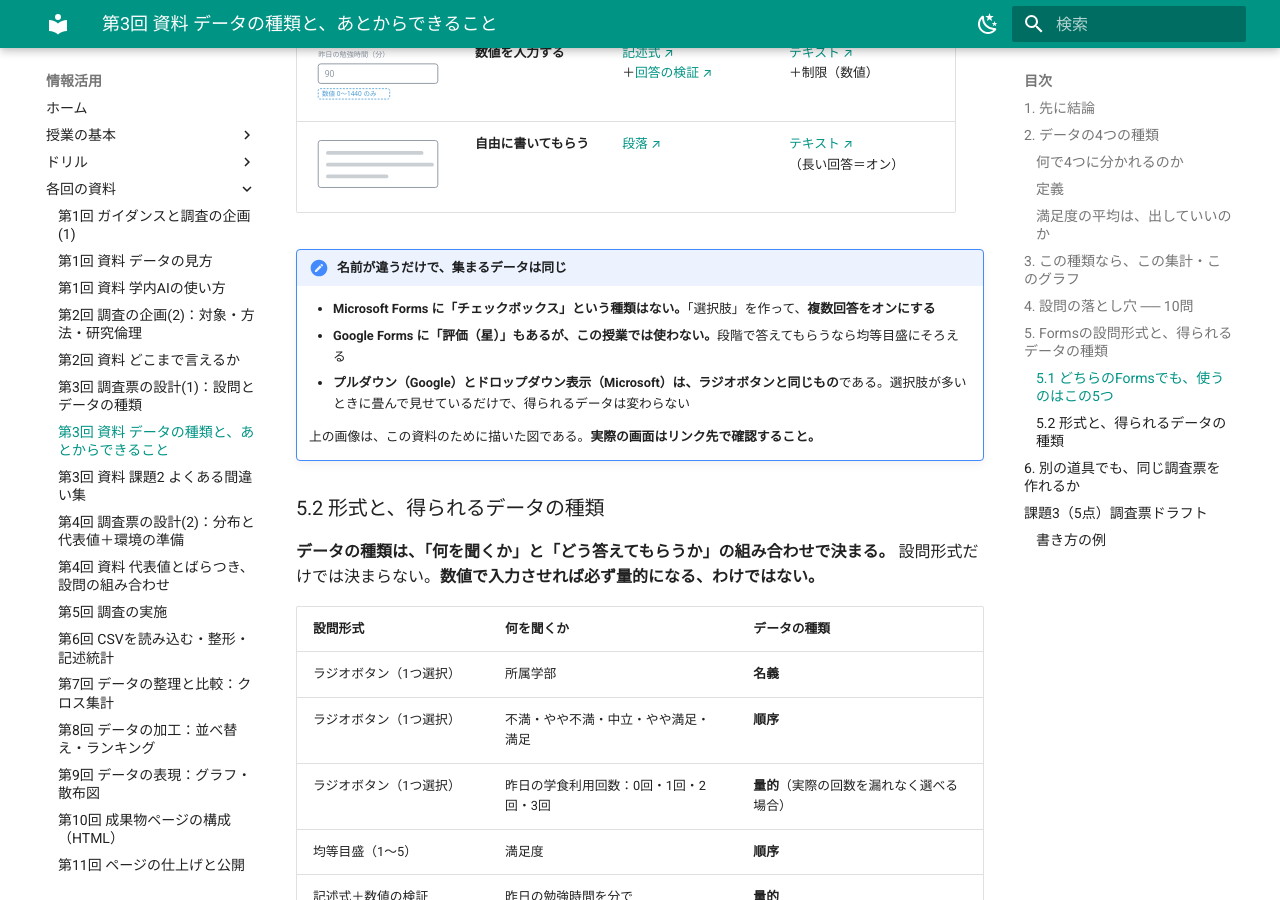
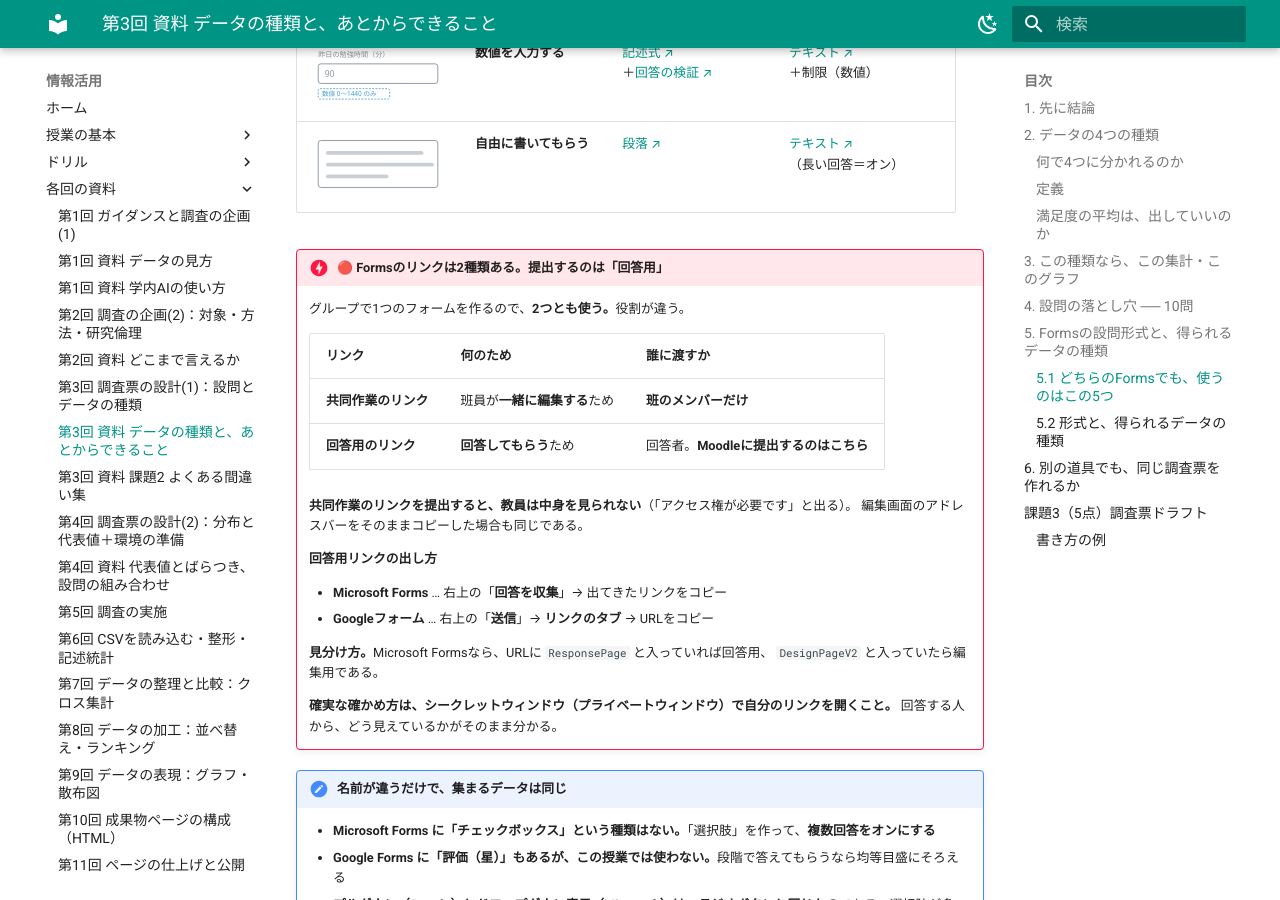
Before and after one commit to aonoa68/joho-katsuyo, an MkDocs documentation site: the page built from docs/week03-datatypes.md, in a window 1280 px wide and 900 px high, scrolled down 5110 px. Built offline with MkDocs 1.6.1 and Material for MkDocs 9.7.7, drawn with Linux system fonts in a browser that asks for light colours.

Commit message:
第3回資料：Formsのリンクが2種類あることを書いた
課題3の提出で、2グループが「共同作業のリンク」または編集画面の
アドレスバーをそのまま貼っており、教員が中身を確認できなかった。
グループで1つのフォームを作る以上、共同作業のリンクは必要なので、
「間違い」ではなく「2種類あって役割が違う」という形で §5.1 に書いた。

回答用リンクの出し方、URLでの見分け方（ResponsePage / DesignPageV2）、
シークレットウィンドウで確かめる方法も添えた。

Co-Authored-By: Claude Opus 5 (1M context) <noreply@anthropic.com>
Claude-Session: https://claude.ai/code/session_01491iACNdyWdrViehZyTRv6

```diff
--- a/docs/week03-datatypes.md
+++ b/docs/week03-datatypes.md
@@ -157,6 +157,29 @@
 | ![数値の入力](img/forms/text-number.svg){ width="130" } | **数値を入力する** | [記述式 ↗](https://support.google.com/docs/answer/7322334?hl=ja)<br>＋[回答の検証 ↗](https://support.google.com/docs/answer/3378864?hl=ja) | [テキスト ↗](https://support.microsoft.com/ja-jp/forms/create-a-form-with-microsoft-forms)<br>＋制限（数値） |
 | ![自由記述](img/forms/textarea.svg){ width="130" } | **自由に書いてもらう** | [段落 ↗](https://support.google.com/docs/answer/7322334?hl=ja) | [テキスト ↗](https://support.microsoft.com/ja-jp/forms/create-a-form-with-microsoft-forms)<br>（長い回答＝オン） |
 
+!!! danger "🔴 Formsのリンクは2種類ある。提出するのは「回答用」"
+
+    グループで1つのフォームを作るので、**2つとも使う。**役割が違う。
+
+    | リンク | 何のため | 誰に渡すか |
+    |---|---|---|
+    | **共同作業のリンク** | 班員が**一緒に編集する**ため | **班のメンバーだけ** |
+    | **回答用のリンク** | **回答してもらう**ため | 回答者。**Moodleに提出するのはこちら** |
+
+    **共同作業のリンクを提出すると、教員は中身を見られない**（「アクセス権が必要です」と出る）。
+    編集画面のアドレスバーをそのままコピーした場合も同じである。
+
+    **回答用リンクの出し方**
+
+    - **Microsoft Forms** … 右上の「**回答を収集**」→ 出てきたリンクをコピー
+    - **Googleフォーム** … 右上の「**送信**」→ **リンクのタブ** → URLをコピー
+
+    **見分け方。**Microsoft Formsなら、URLに `ResponsePage` と入っていれば回答用、
+    `DesignPageV2` と入っていたら編集用である。
+
+    **確実な確かめ方は、シークレットウィンドウ（プライベートウィンドウ）で自分のリンクを開くこと。**
+    回答する人から、どう見えているかがそのまま分かる。
+
 !!! note "名前が違うだけで、集まるデータは同じ"
     - **Microsoft Forms に「チェックボックス」という種類はない。**「選択肢」を作って、**複数回答をオンにする**
     - **Google Forms に「評価（星）」もあるが、この授業では使わない。**段階で答えてもらうなら均等目盛にそろえる
```
